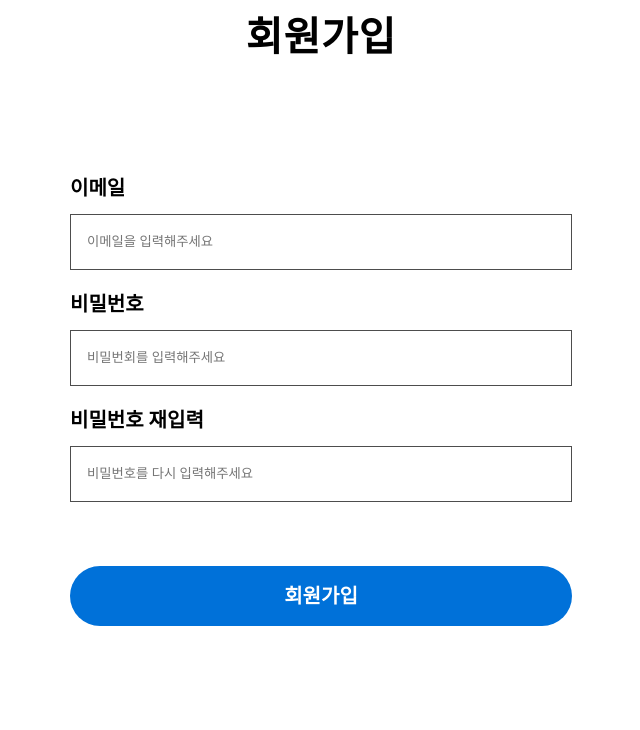
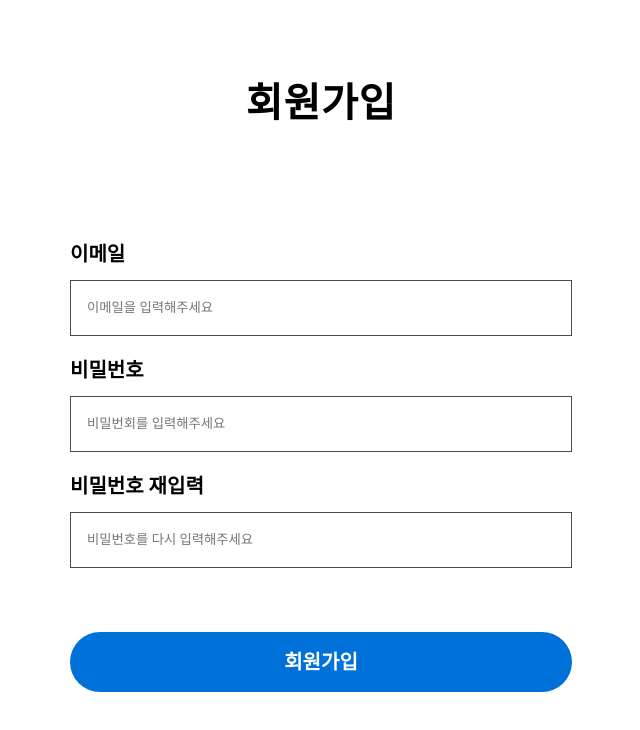
Before and after one commit to BSSM-Musinsap/F-E, a React (Vite) app: page /signup in a window 1280 px wide. Shown: the top 730 px of the page, without its empty margins (319-959 px from the left). Built offline with nearby package versions, Linux system fonts and the light colour scheme; a web font is replaced by a local one.

Commit message:
modify: location of login, signup

```diff
--- a/src/pages/admin/login/adminLogin.css
+++ b/src/pages/admin/login/adminLogin.css
@@ -2,9 +2,9 @@
     position: relative;
 
     left: 50%;
-    top: 40%;
+    top: 80px;
 
-    transform: translate(-50%, -50%);
+    transform: translateX(-50%);
 
     width: 502px;
     height: 548px;
--- a/src/pages/userPages/login/login.css
+++ b/src/pages/userPages/login/login.css
@@ -2,9 +2,9 @@
     position: relative;
 
     left: 50%;
-    top: 40%;
+    top: 80px;
 
-    transform: translate(-50%, -50%);
+    transform: translateX(-50%);
 
     width: 502px;
     height: 548px;
--- a/src/pages/userPages/signup/signup.css
+++ b/src/pages/userPages/signup/signup.css
@@ -2,9 +2,9 @@
     position: relative;
 
     left: 50%;
-    top: 40%;
+    top: 80px;
 
-    transform: translate(-50%, -50%);
+    transform: translateX(-50%);
 
     width: 502px;
     height: 612px;
```
